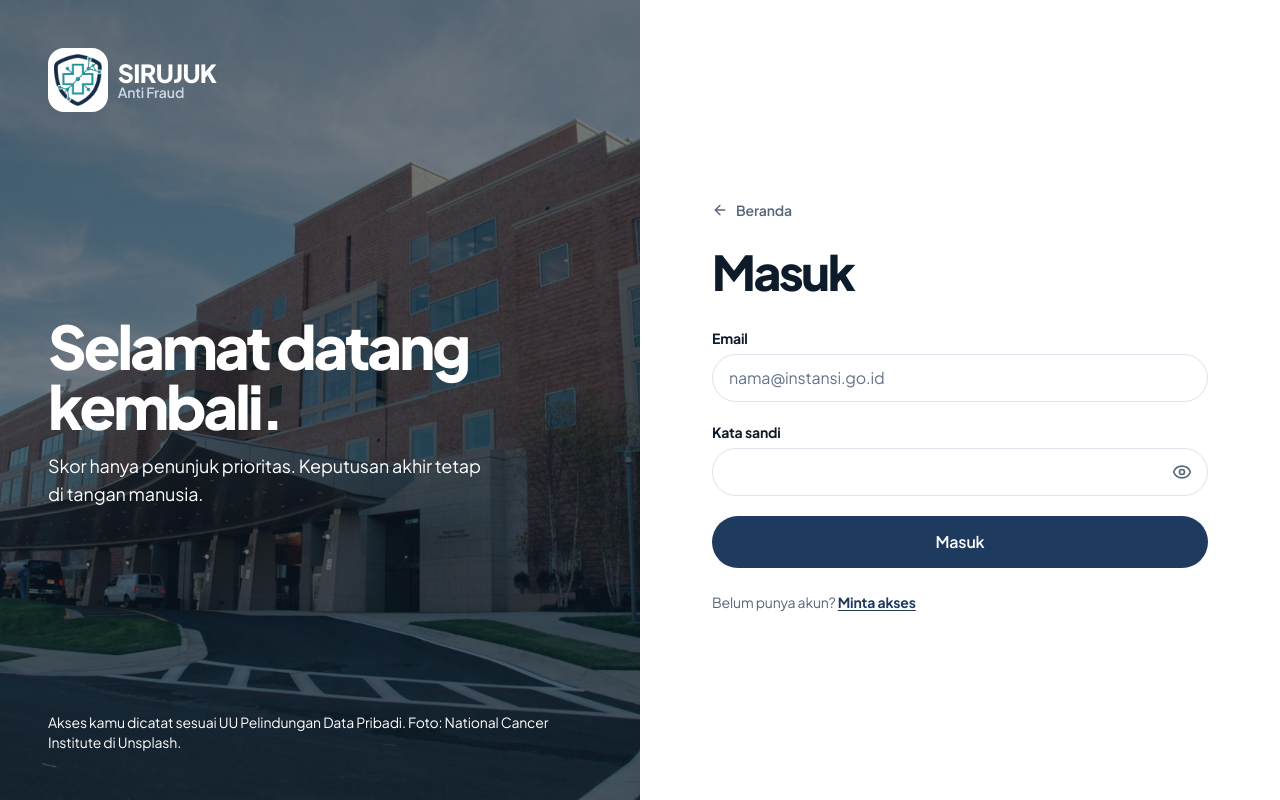
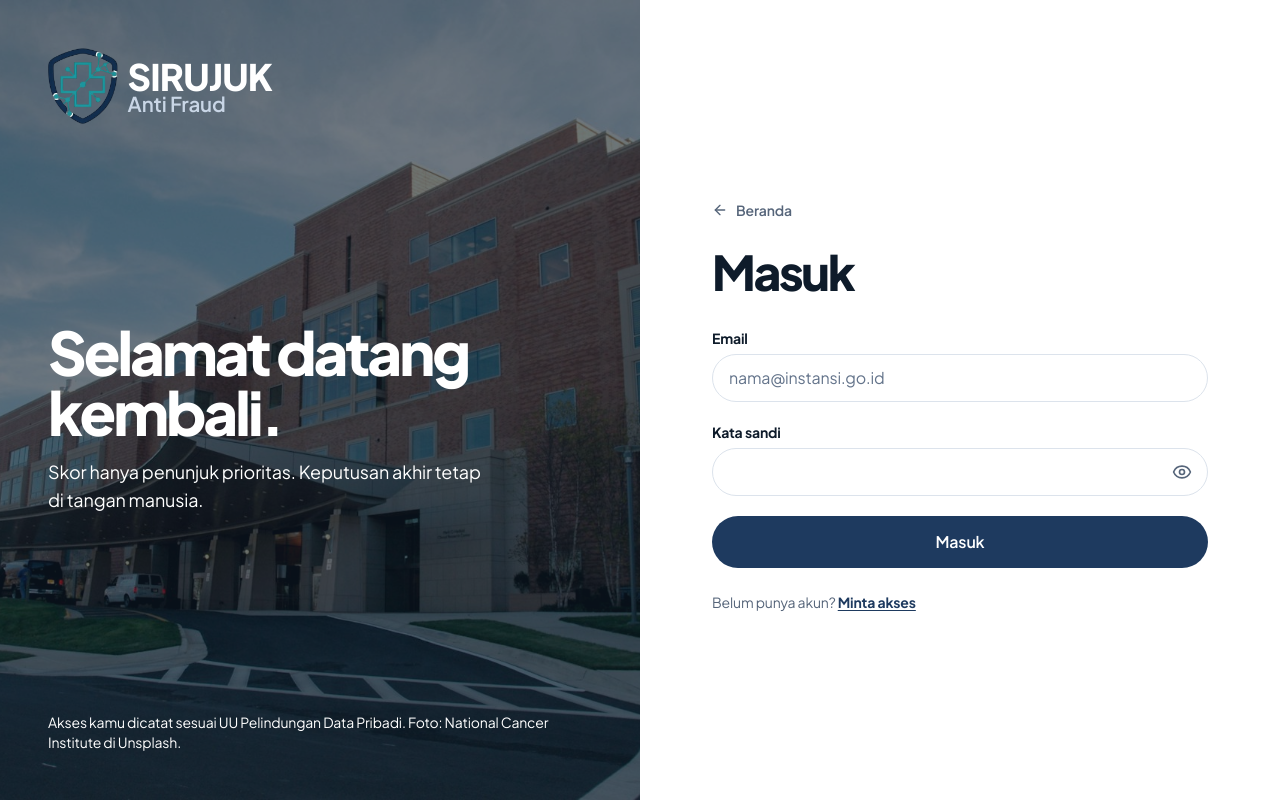
Before and after one commit to adyuta447/sirujuk, a Next.js app in the folder frontend/: page /login in a window 1280 px wide. Built offline with nearby package versions, Linux system fonts and the light colour scheme.

Commit message:
feat(frontend): raw shield logo, larger login brand
BrandMark drops the white badge (shield renders raw on dark and light), login brand bumped to 76px. Trade-off noted: navy outline blends into dark backgrounds, teal cross carries visibility.

```diff
--- a/frontend/components/atoms/BrandMark.tsx
+++ b/frontend/components/atoms/BrandMark.tsx
@@ -1,9 +1,7 @@
 import Image from "next/image";
 
 // Merk SIRUJUK: perisai logo-only + teks HTML (tajam di semua ukuran).
-// Perisai berwarna navy di atas transparan, jadi di latar gelap ia tenggelam:
-// varian "dark" menaruh perisai dalam lencana putih kecil (gaya ikon aplikasi),
-// varian "light" menampilkan perisai mentah tanpa latar.
+// Perisai tampil mentah tanpa lencana latar, di permukaan gelap maupun terang.
 export const BrandMark = ({
   variant = "dark",
   shield = 40,
@@ -14,19 +12,16 @@ export const BrandMark = ({
   const gelap = variant === "dark";
   return (
     <span className="flex items-center gap-2.5" role="img" aria-label="SIRUJUK Anti Fraud">
-      <span
-        aria-hidden="true"
-        className={`flex items-center justify-center shrink-0 rounded-2xl ${gelap ? "bg-white p-1.5" : ""}`}
-      >
       <Image
         src="/sirujuk-logo-only.png"
         alt=""
+        aria-hidden="true"
         width={251}
         height={274}
         priority={false}
+        className="shrink-0"
         style={{ height: shield, width: "auto" }}
       />
-      </span>
       <span aria-hidden="true" className="flex flex-col leading-none">
         <span
           className="font-extrabold tracking-tight"
--- a/frontend/components/organisms/AuthForm.tsx
+++ b/frontend/components/organisms/AuthForm.tsx
@@ -89,7 +89,7 @@ export const AuthForm = ({ mode, demo = false }: { mode: Mode; demo?: boolean })
         />
         <div aria-hidden="true" className="absolute inset-0 bg-[#0E1B2A]/60" />
         <Link href="/" className="relative self-start">
-          <BrandMark variant="dark" shield={52} />
+          <BrandMark variant="dark" shield={76} />
         </Link>
         <div className="relative">
           <h2 className="text-5xl xl:text-6xl font-extrabold tracking-tighter leading-[1.05]">
```
Lines whose indentation alone changed are shown as unchanged.
